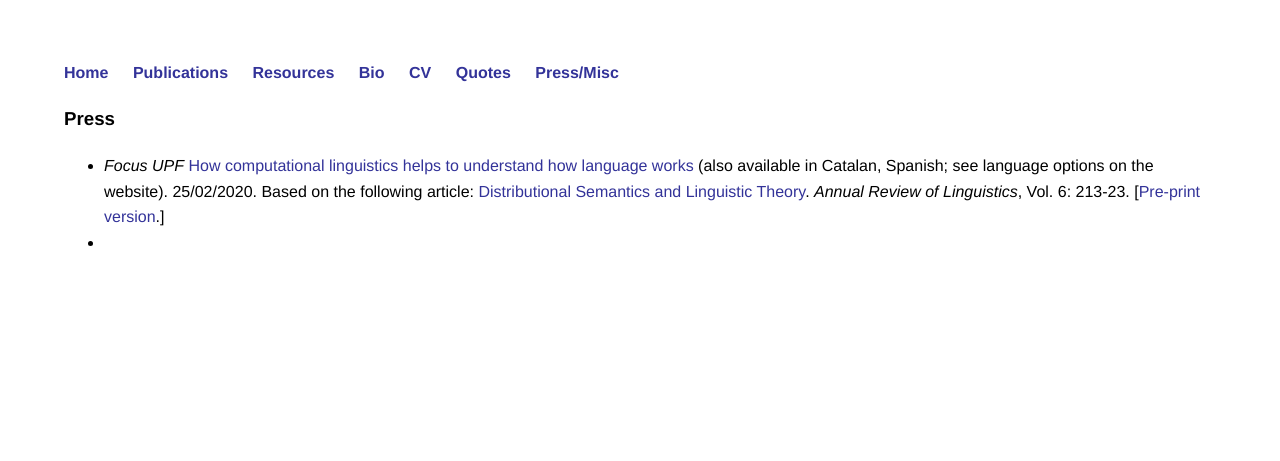
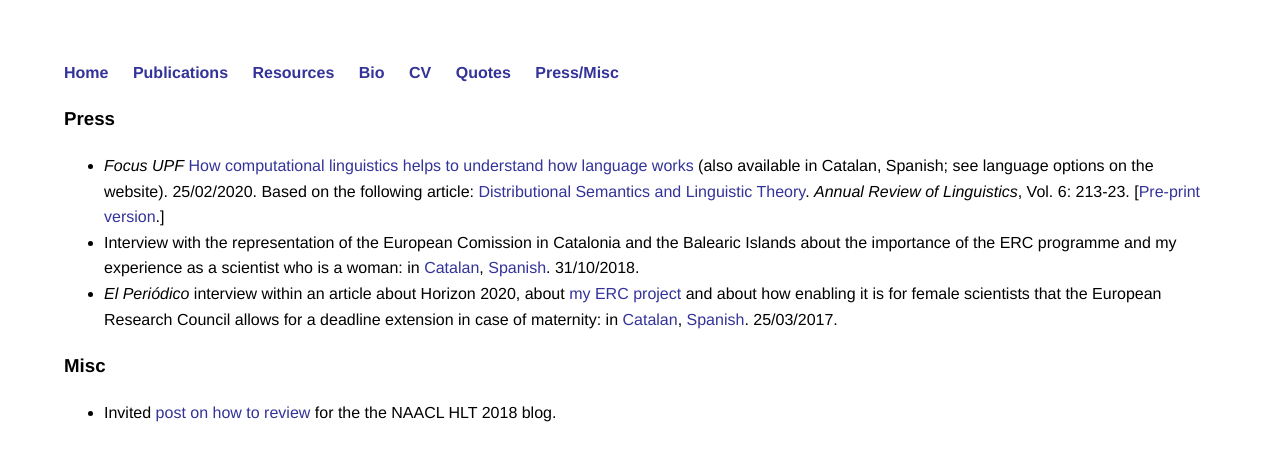
Before and after one commit to gboleda/gboleda.github.io, a Jekyll site: the page built from misc.md, in a window 1280 px wide. Shown: the top 461 px of the page. Built offline with Jekyll 4.4.1, drawn with Linux system fonts in a browser that asks for light colours.

Commit message:
misc: html2md

```diff
--- a/_layouts/default.html
+++ b/_layouts/default.html
@@ -14,8 +14,7 @@
 	        	<li><a href="/bio.html">Bio</a></li>
 			<li><a href="0-cv.pdf">CV</a></li>
  	        	<li><a href="/quotations.html">Quotes</a></li>
- 	        	<!--<li><a href="/press.html">Press</a></li>-->
- 	        	<li><a href="/misc.md">Press/Misc</a></li>
+ 	        	<li><a href="/misc.html">Press/Misc</a></li>
 			<!--<li><a href=""></a></li>-->
     		</ul>
 		</nav>
--- a/misc.md
+++ b/misc.md
@@ -6,4 +6,9 @@ title: Gemma Boleda -- Misc
 ### Press
 
 - _Focus UPF_  [How computational linguistics helps to understand how language works](https://www.upf.edu/web/focus/inici/-/asset_publisher/HmdVwKrOeKpM/content/id/232783382/maximized) (also available in Catalan, Spanish; see language options on the website). 25/02/2020. Based on the following article: [Distributional Semantics and Linguistic Theory](http://www.annualreviews.org/eprint/49J5VEMAMTAXAHVCUVDF/full/10.1146/annurev-linguistics-011619-030303). _Annual Review of Linguistics_, Vol. 6: 213-23. [[Pre-print version](https://arxiv.org/pdf/1905.01896.pdf).]
--
+- Interview with the representation of the European Comission in Catalonia and the Balearic Islands about the importance of the ERC programme and my experience as a scientist who is a woman: in [Catalan](https://ec.europa.eu/spain/barcelona/news/els-programes-de-la-ue-han-representat-un-salt-qualitatiu-en-la-recerca-que-es-pot-fer-europa_ca), [Spanish](https://ec.europa.eu/spain/barcelona/news/els-programes-de-la-ue-han-representat-un-salt-qualitatiu-en-la-recerca-que-es-pot-fer-europa_es). 31/10/2018.
+- _El Periódico_ interview within an article about Horizon 2020, about [my ERC project](https://www.upf.edu/web/amore) and about how enabling it is for female scientists that the European Research Council allows for a deadline extension in case of maternity: in [Catalan](https://www.elperiodico.cat/ca/ciencia/20170325/tres-investigadors-que-treballen-projectes-innovadors-financats-ue-expliquen-les-seves-experiencies-5923169), [Spanish](https://www.elperiodico.com/es/ciencia/20170325/tres-investigadores-que-trabajan-proyectos-innovadores-financiados-ue-explican-sus-experiencias-5923169). 25/03/2017.
+
+### Misc
+
+- Invited [post on how to review](https://naacl2018.wordpress.com/2018/01/04/reviewing-advice-by-gemma-boleda/) for the the NAACL HLT 2018 blog.
```
